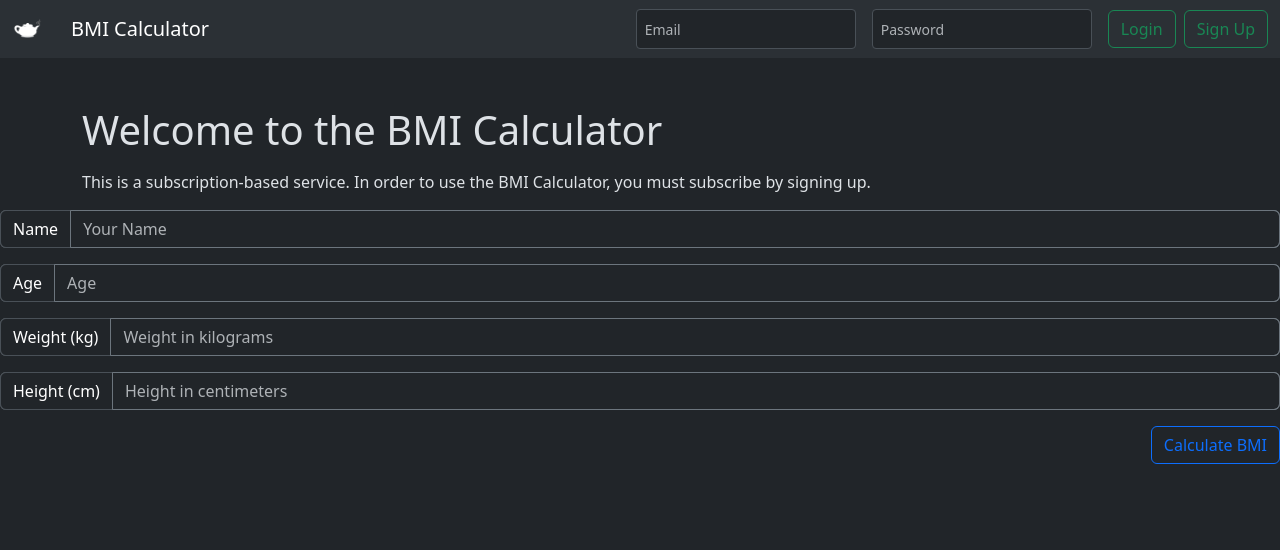
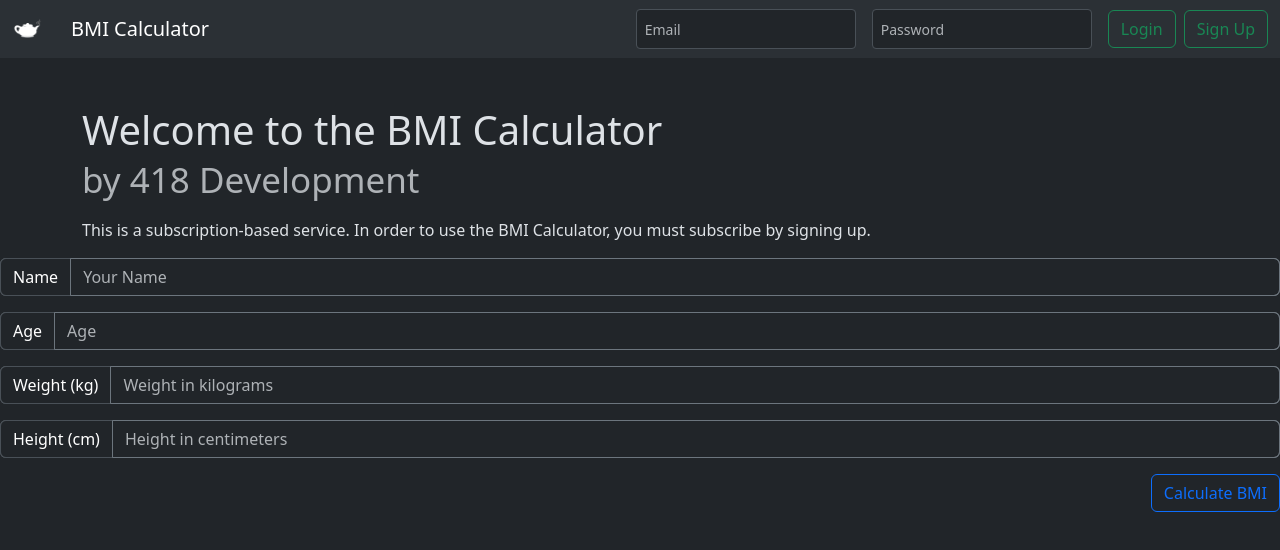
Before and after one commit to 418-Development/frontend, a React (Vite) app: page / in a window 1280 px wide. Shown: the top 550 px of the page. Built offline with nearby package versions, Linux system fonts and the light colour scheme.

Commit message:
Styling, trying out

```diff
--- a/src/App.tsx
+++ b/src/App.tsx
@@ -1,6 +1,4 @@
-import { useState } from "react";
-import { Navigate, Route, Routes, useNavigate } from "react-router-dom";
-import Button from "./components/Button";
+import { Navigate, Route, Routes } from "react-router-dom";
 import Navigation from "./components/Navigation";
 import { NavigationItem } from "./enums/navigation";
 import BMICalculatorWelcome from "./components/BMICalculatorWelcome";
@@ -10,8 +8,6 @@ import Users from "./routes/users";
 
 
 function App() {
-    const navigate = useNavigate();
-    const [count, setCount] = useState(0);
 
     return (
         <div>
--- a/src/components/BMICalculatorWelcome.tsx
+++ b/src/components/BMICalculatorWelcome.tsx
@@ -4,11 +4,12 @@ function BMICalculatorWelcome() {
 
     return (
         <div className="container mt-5">
-            <h1>Welcome to the BMI Calculator</h1>
+            <div>
+                <h1>Welcome to the BMI Calculator <br /> <small className="text-body-secondary"> by 418 Development</small></h1>
+            </div>
             <p className="mt-3">
                 This is a subscription-based service. In order to use the BMI Calculator, you must subscribe by signing up.
             </p>
-
         </div>
     );
 }
--- a/src/components/InputForm.tsx
+++ b/src/components/InputForm.tsx
@@ -12,7 +12,7 @@ function BMICalculatorForm() {
         <form method="post" action="/submit-bmi-data">
             <div className="input-group mb-3 bg-secondary rounded">
                 <span className="input-group-text bg-dark text-white">Name</span>
-                <input type="text" name="name" className="form-control bg-dark text-white border-secondary" placeholder="Your Name" required minLength="2" maxLength="35" />
+                <input type="text" name="name" className="form-control bg-dark text-white border-secondary" placeholder="Your Name" required min="2" max="35" />
             </div>
             <div className="input-group mb-3 bg-secondary rounded">
                 <span className="input-group-text bg-dark text-white">Age</span>
```
